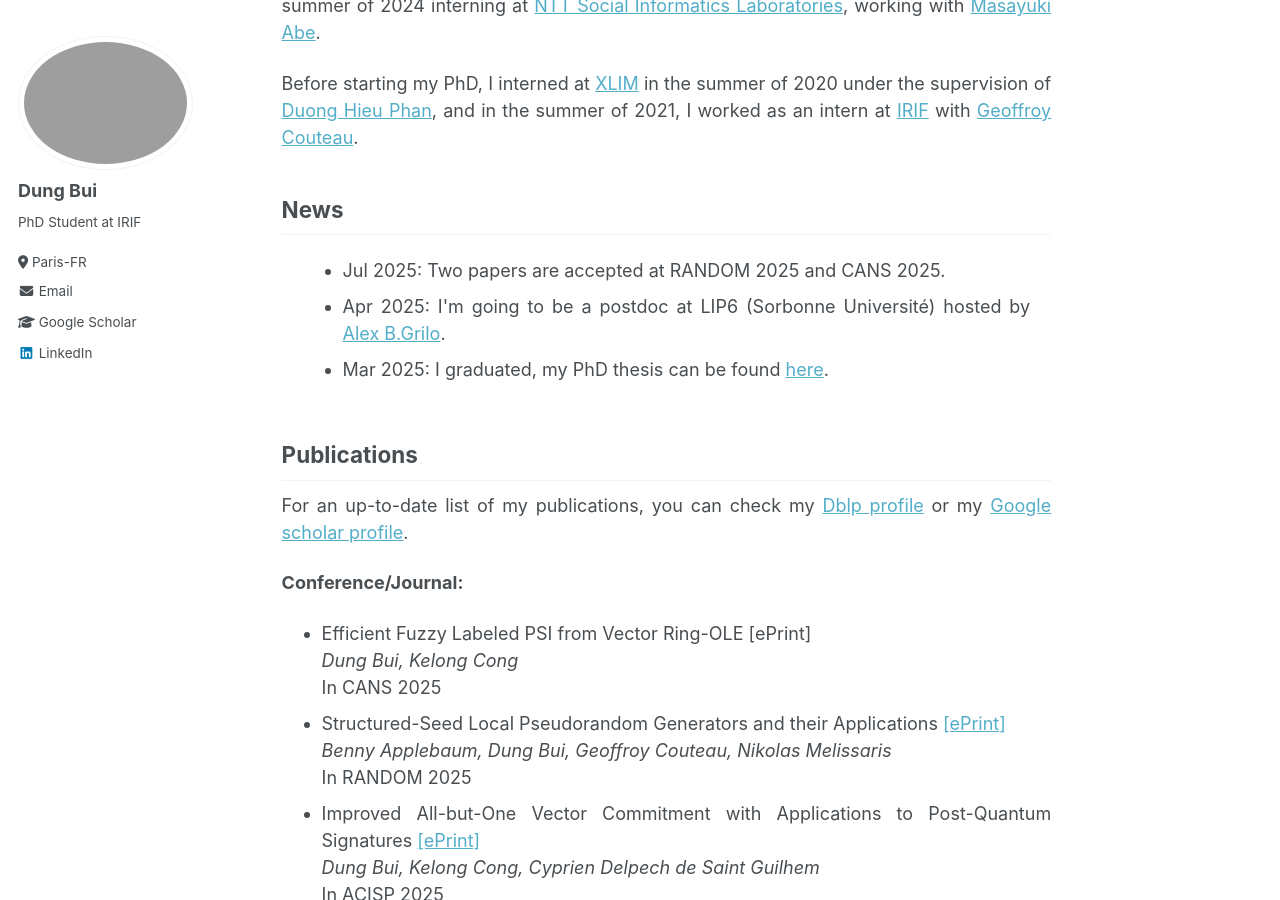
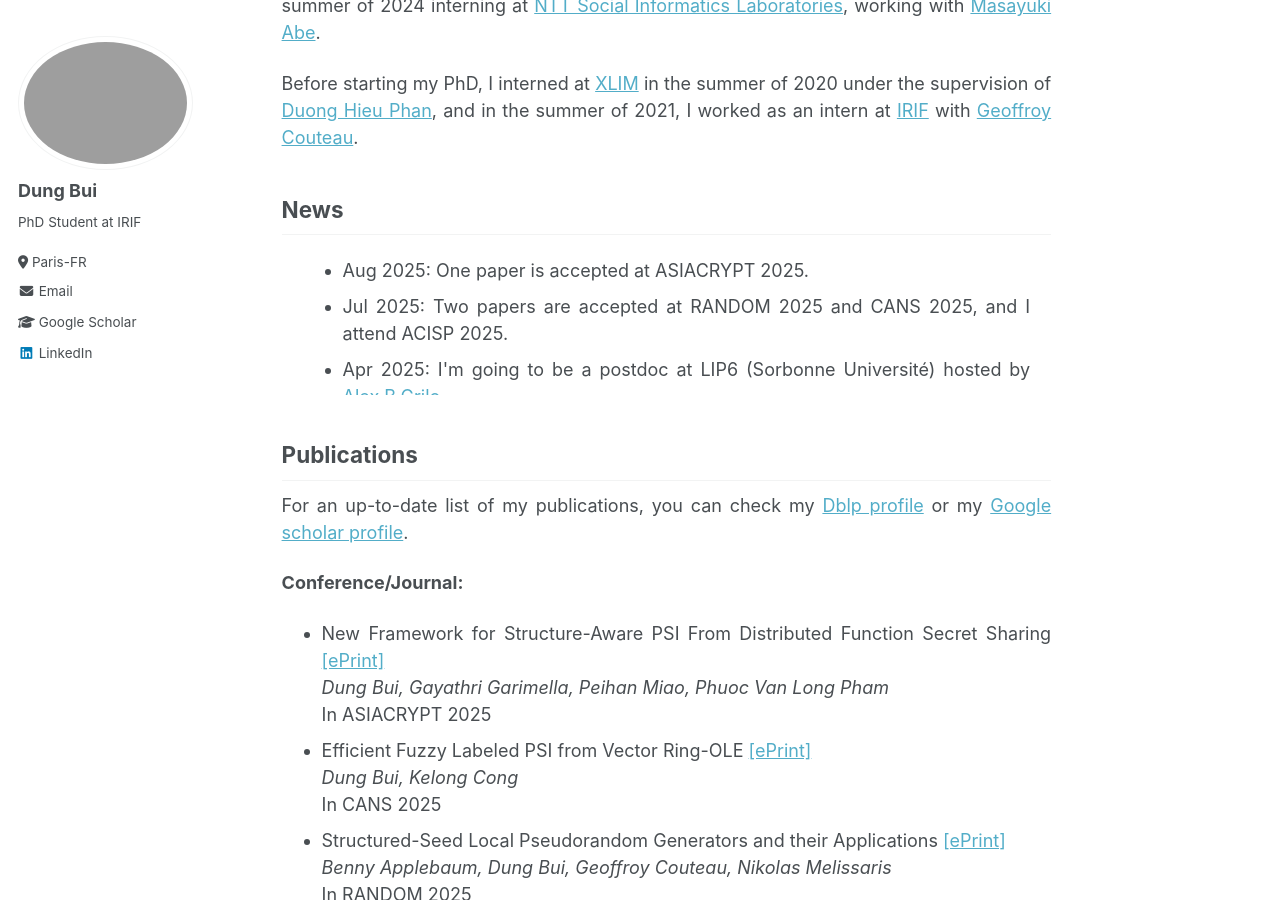
Before and after one commit to dungbui15/dungbui15.github.io, a Jekyll site: the page built from _pages/about.md, in a window 1280 px wide and 900 px high, scrolled down 580 px. Built offline with Jekyll 4.4.1, drawn with Linux system fonts in a browser that asks for light colours; some of the changed text lies outside the part shown.

Commit message:
Update about.md

```diff
--- a/_pages/about.md
+++ b/_pages/about.md
@@ -44,7 +44,8 @@ Before starting my PhD, I interned at [XLIM](https://www.xlim.fr/en) in the summ
 ## News
 <div class="scrollable">
   <ul>
-    <li>Jul 2025: Two papers are accepted at RANDOM 2025 and CANS 2025.</li>
+    <li>Aug 2025: One paper is accepted at ASIACRYPT 2025.</li>
+    <li>Jul 2025: Two papers are accepted at RANDOM 2025 and CANS 2025, and I attend ACISP 2025.</li>
     <li>Apr 2025: I'm going to be a postdoc at LIP6 (Sorbonne Université) hosted by <a href="https://abgrilo.github.io/">Alex B.Grilo</a>.</li>
     <li>Mar 2025: I graduated, my PhD thesis can be found <a href="files/thesis.pdf">here</a>. </li>
     <li>Jan 2025: My papers are accepted at <a href="https://uow-ic2.github.io/acisp2025/cfp.html">ACISP 2025</a>.</li>
@@ -59,7 +60,10 @@ Before starting my PhD, I interned at [XLIM](https://www.xlim.fr/en) in the summ
 For an up-to-date list of my publications, you can check my [Dblp profile](https://dblp.uni-trier.de/pid/127/1711.html) or my [Google scholar profile](https://scholar.google.com/citations?user=StGOHMUAAAAJ&hl=en&authuser=1).
 
 **Conference/Journal:**
-- Efficient Fuzzy Labeled PSI from Vector Ring-OLE [ePrint] <br>
+- New Framework for Structure-Aware PSI From Distributed Function Secret Sharing [[ePrint]](https://eprint.iacr.org/2025/907)<br>
+  *Dung Bui, Gayathri Garimella, Peihan Miao, Phuoc Van Long Pham* <br>
+  In ASIACRYPT 2025
+- Efficient Fuzzy Labeled PSI from Vector Ring-OLE [[ePrint]](https://eprint.iacr.org/2025/1470) <br>
   *Dung Bui, Kelong Cong* <br>
   In CANS 2025
 - Structured-Seed Local Pseudorandom Generators and their Applications [[ePrint]](https://eprint.iacr.org/2024/1027)
@@ -90,14 +94,13 @@ For an up-to-date list of my publications, you can check my [Dblp profile](https
 **Preprints:**
 - Critical Round in Multi-Round Proofs: Compositions and Transformation to Trapdoor Commitments [[ePrint]](https://eprint.iacr.org/2024/1766)
   *Masayuki Abe, David Balbás, Dung Bui, Miyako Ohkubo, Zehua Shang, Mehdi Tibouchi*
-- New Framework for Structure-Aware PSI From Distributed Function Secret Sharing [[ePrint]](https://eprint.iacr.org/2025/907)<br>
-  *Dung Bui, Gayathri Garimella, Peihan Miao, Phuoc Van Long Pham*
 
 
 
 ## Presentations
 A list of talks where I had the opportunity to present and discuss my work. I have been working on function secret sharing (FSS), pseudorandom correlation generators (PCGs), pseudorandom correlation functions (PCFs), post-quantum signatures (using the MPC/VOLE-in-the-Head paradigm), generic multi-party computation (MPC), and private set intersection (PSI), a specific type of MPC.
 
+- Jul 2025: ACISP 2025 (Conference) - Wollongong, Australia
 - Apr 2025: VIASM (Crypto Seminar) - Virtual
 - Mar 2025: LIP6, Sorbonne Université (ALMASTY seminar) - Paris, France
 - Dec 2024: Asiacrypt 2024 (Conference) - Kolkata, India
```
